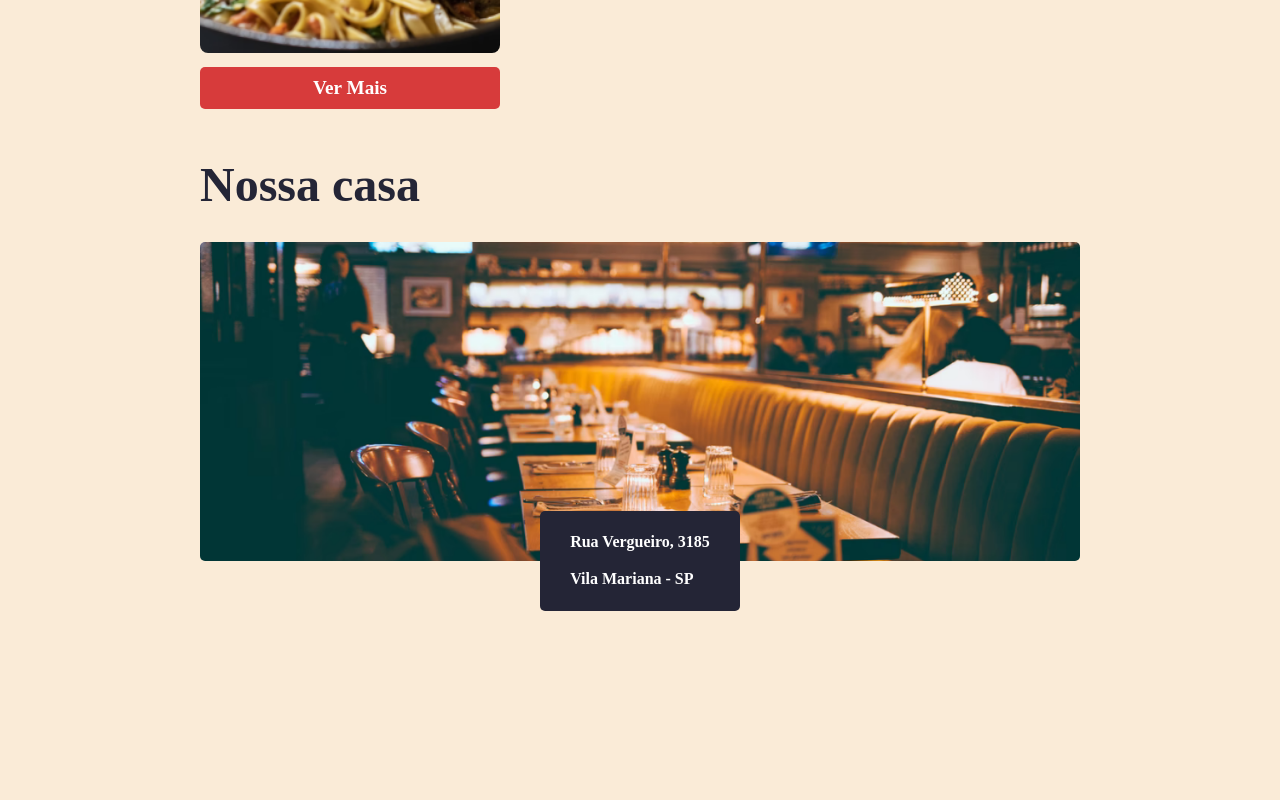
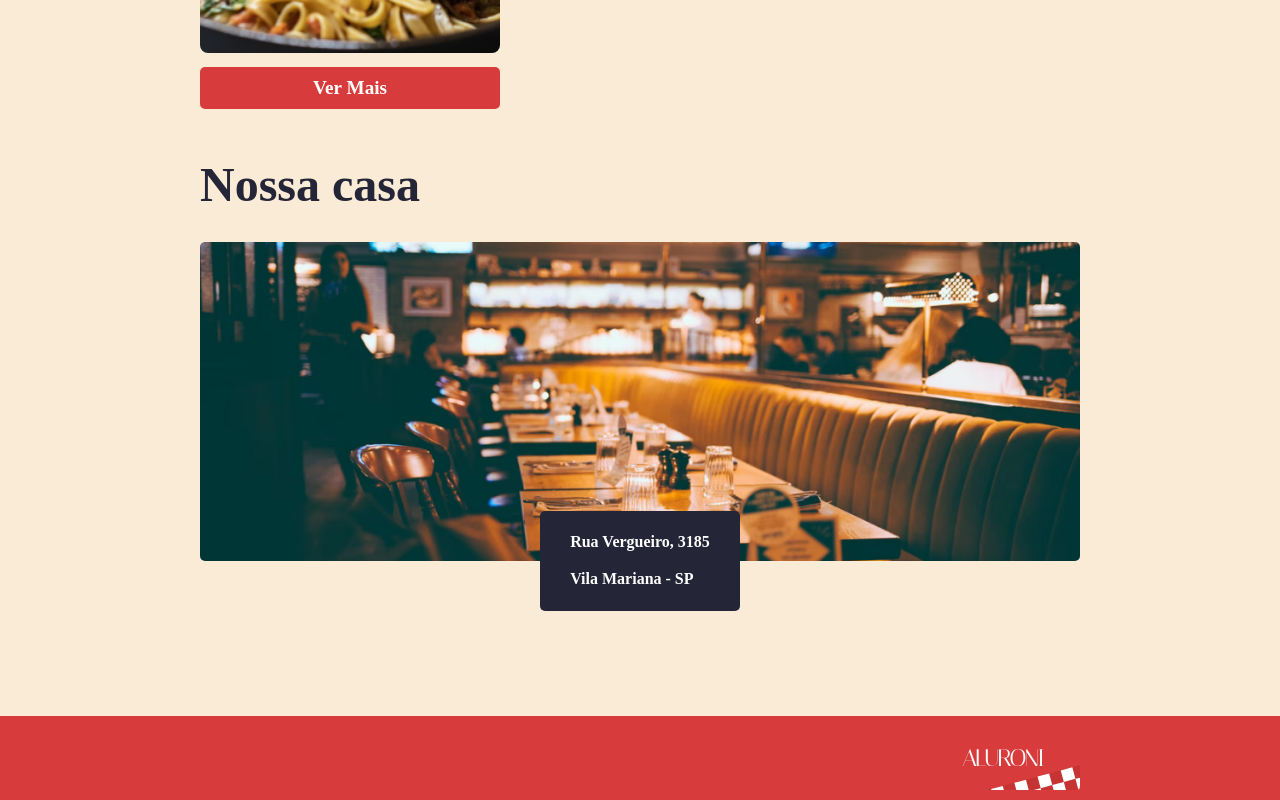
Before and after one commit to igiovany/alura-react-03-router, a React (Create React App) app: page / in a window 1280 px wide. Shown: the part 1121-1921 px from the top of the page. Before the commit the page ends 1837 px from the top, so only its background shows below. Built offline with nearby package versions, Linux system fonts and the light colour scheme; a web font is replaced by a local one.

Commit message:
Not Found Page

```diff
--- a/src/Router.tsx
+++ b/src/Router.tsx
@@ -1,8 +1,10 @@
 import { DefaultPage } from 'components/DefaultPage'
+import { Footer } from 'components/Footer'
 import { NavMenu } from 'components/NavMenu'
 import { About } from 'pages/About'
 import { Home } from 'pages/Home'
 import { Menu } from 'pages/Menu'
+import { NotFound } from 'pages/NotFound'
 import { Routes, Route } from 'react-router-dom'
 
 
@@ -16,7 +18,9 @@ export function Router() {
           <Route path='cardapio' element={<Menu />} />
           <Route path='sobre' element={<About />} />
         </Route>
+        <Route path='*' element={<NotFound />} />
       </Routes>
+      <Footer />
     </main>
   )
 }
--- /dev/null
+++ b/src/components/Footer/Footer.module.scss
@@ -0,0 +1,18 @@
+@import "styles/variables";
+@import "styles/breakpoints";
+
+.footer {
+  background-color: $red;
+  display: flex;
+  justify-content: flex-end;
+  padding: 10px $padding-horizontal;
+  @media (max-width: $desktop_xsm) {
+  padding: 10px $padding-horizontal-mobile;
+  }
+  @media (min-width: $desktop_xsm) and (max-width: $desktop_sm) {
+  padding: 10px $padding-horizontal-sm;
+  }
+  @media (min-width: $desktop_sm) and (max-width: $desktop_md) {
+  padding: 10px $padding-horizontal-md;
+  }
+}
--- /dev/null
+++ b/src/components/Footer/index.tsx
@@ -0,0 +1,10 @@
+import styles from './Footer.module.scss'
+import { ReactComponent as Logo } from 'assets/logo.svg'
+
+export function Footer() {
+  return (
+    <footer className={styles.footer}>
+      <Logo />
+    </footer>
+  )
+}
--- a/src/index.css
+++ b/src/index.css
@@ -9,3 +9,9 @@ body {
   box-sizing: border-box;
   font-family: 'Italiana', serif;
 }
+
+#root > main.container {
+  display: flex;
+  flex-direction: column;
+  min-height: 100vh;
+}
--- /dev/null
+++ b/src/pages/NotFound/NotFound.module.scss
@@ -0,0 +1,23 @@
+@import "styles/variables";
+@import "styles/breakpoints";
+
+.container {
+  align-items: center;
+  display: flex;
+  flex: 1;
+  flex-direction: column;
+  justify-content: center;
+}
+.voltar {
+  display: flex;
+  justify-content: flex-start;
+  width: 100%;
+  button {
+    background-color: transparent;
+    border: none;
+    color: $red;
+    cursor: pointer;
+    font-size: 1.5rem;
+    font-weight: bold;
+  }
+}
--- /dev/null
+++ b/src/pages/NotFound/index.tsx
@@ -0,0 +1,15 @@
+import styles from './NotFound.module.scss'
+import stylesThmeme from 'styles/Theme.module.scss'
+import { ReactComponent as NotFoundImg } from 'assets/not_found.svg'
+import classNames from 'classnames'
+
+export function NotFound() {
+  return (
+    <div className={classNames({
+      [styles.container]: true,
+      [stylesThmeme.container]: true
+    })} >
+      <NotFoundImg />
+    </div>
+  )
+}
```
Also changed, not shown: src/assets/not_found.svg (added).
